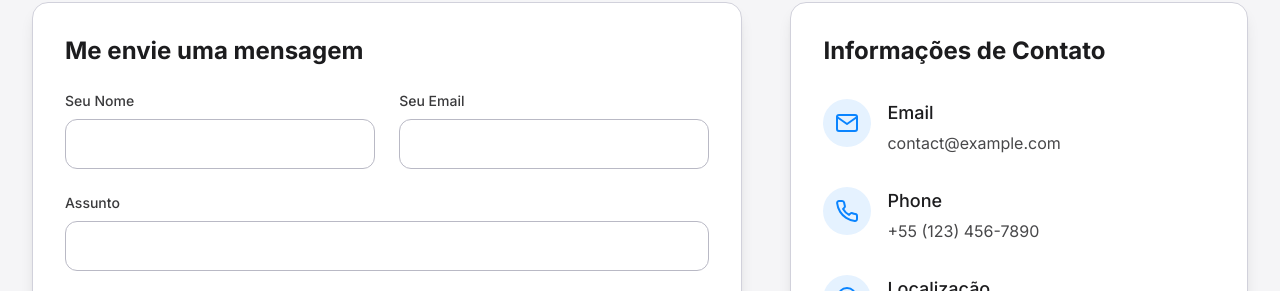
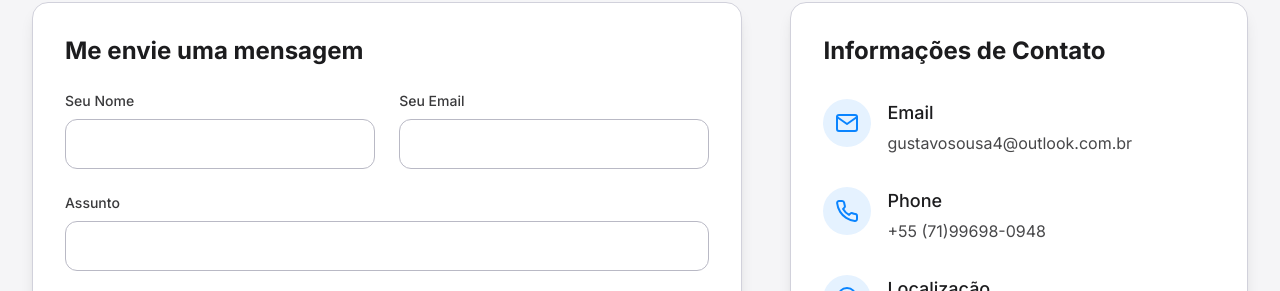
Before and after one commit to GustavoSousaa/Portfolio, a React (Vite) app: page / in a window 1280 px wide. Shown: the part 3940-4231 px from the top of the page. Built offline with nearby package versions, Linux system fonts and the light colour scheme.

Commit message:
Update Contact.jsx

```diff
--- a/src/components/sections/Contact.jsx
+++ b/src/components/sections/Contact.jsx
@@ -82,14 +82,14 @@ const Contact = () => {
     {
       icon: <FiMail className="w-6 h-6 text-primary-500" />,
       title: 'Email',
-      content: 'contact@example.com',
-      link: 'mailto:contact@example.com'
+      content: 'gustavosousa4@outlook.com.br',
+      link: 'mailto:gustavosousa4@outlook.com.br'
     },
     {
       icon: <FiPhone className="w-6 h-6 text-primary-500" />,
       title: 'Phone',
-      content: '+55 (123) 456-7890',
-      link: 'tel:'
+      content: '+55 (71)99698-0948',
+      link: 'tel:+5571996980948'
     },
     {
       icon: <FiMapPin className="w-6 h-6 text-primary-500" />,
```
